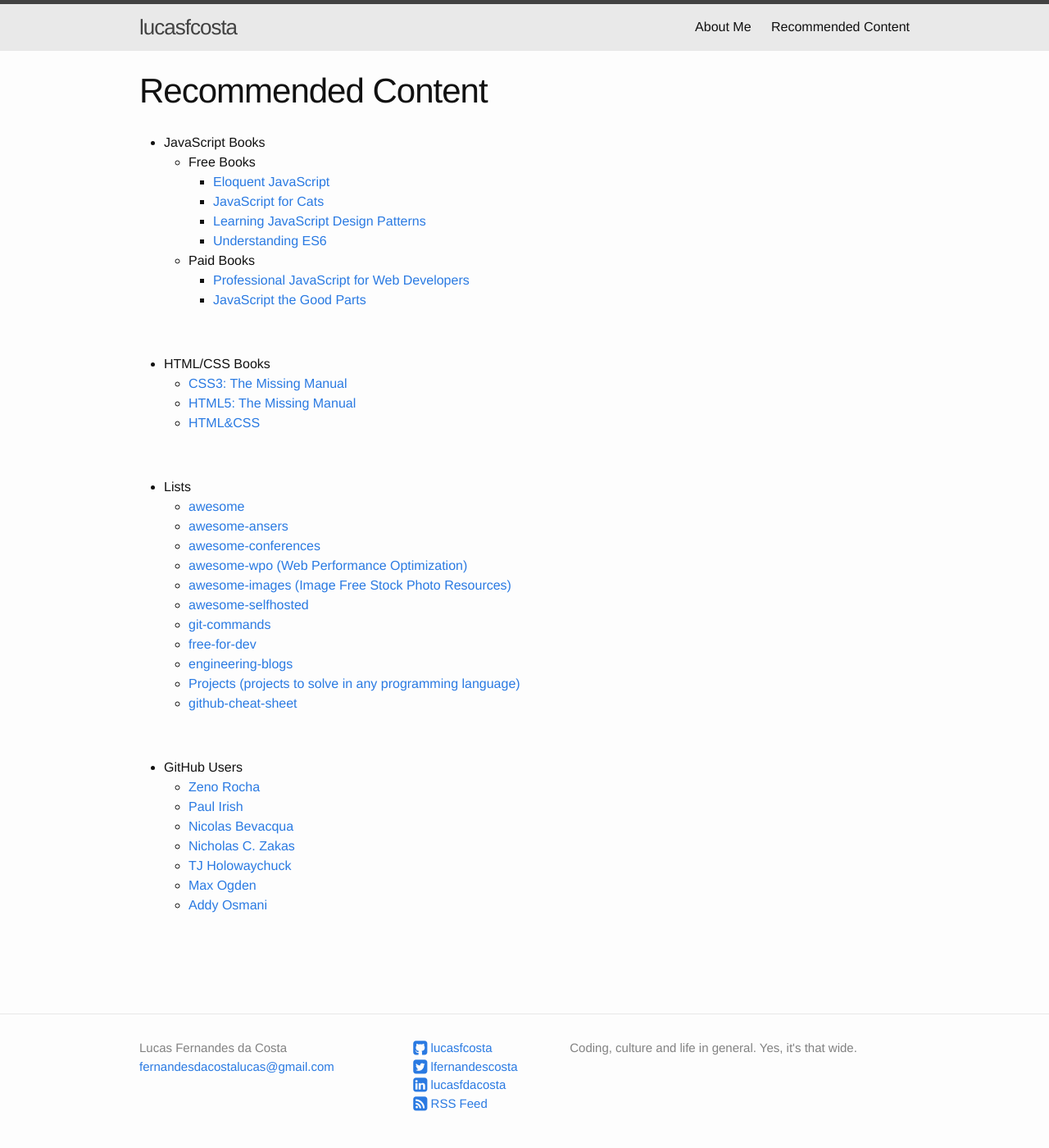
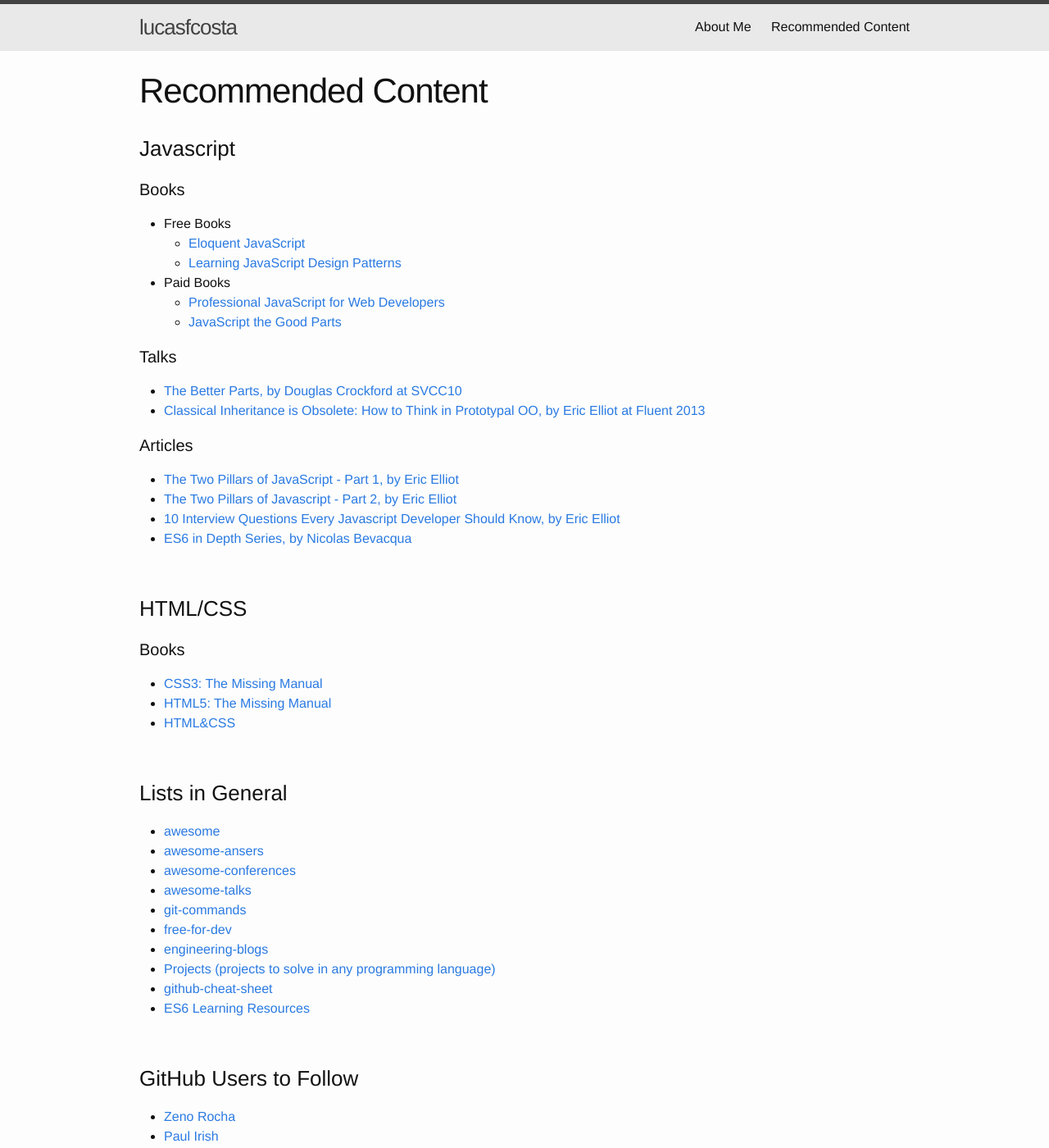
Before and after one commit to lucasfcosta/blog, a Jekyll site: the page built from recommendedContent.md, in a window 1280 px wide and 1400 px high. Shown: the whole window at 82% size. Built offline with Jekyll 4.4.1, drawn with Linux system fonts in a browser that asks for light colours.

Commit message:
Minor recommendedContent update

```diff
--- a/recommendedContent.md
+++ b/recommendedContent.md
@@ -4,45 +4,59 @@
 permalink: /recommended/
 ---
 
-* JavaScript Books
-    - Free Books
-        + [Eloquent JavaScript](http://eloquentjavascript.net/)
-        + [JavaScript for Cats](http://jsforcats.com/)
-        + [Learning JavaScript Design Patterns](http://www.addyosmani.com/resources/essentialjsdesignpatterns/book/)
-        + [Understanding ES6](https://leanpub.com/understandinges6/read)
-    - Paid Books
-        + [Professional JavaScript for Web Developers](http://www.amazon.com/Professional-JavaScript-Developers-Nicholas-Zakas/dp/1118026691)
-        + [JavaScript the Good Parts](http://www.amazon.com/JavaScript-Good-Parts-Douglas-Crockford/dp/0596517742)
+### Javascript
+
+#### Books
+
+* Free Books
+    - [Eloquent JavaScript](http://eloquentjavascript.net/)
+    - [Learning JavaScript Design Patterns](http://www.addyosmani.com/resources/essentialjsdesignpatterns/book/)
+* Paid Books
+    - [Professional JavaScript for Web Developers](http://www.amazon.com/Professional-JavaScript-Developers-Nicholas-Zakas/dp/1118026691)
+    - [JavaScript the Good Parts](http://www.amazon.com/JavaScript-Good-Parts-Douglas-Crockford/dp/0596517742)
+
+#### Talks
+* [The Better Parts, by Douglas Crockford at SVCC10](https://youtu.be/Ji6NHEnNHcA)
+* [Classical Inheritance is Obsolete: How to Think in Prototypal OO, by Eric Elliot at Fluent 2013](https://youtu.be/lKCCZTUx0sI)
+
+#### Articles
+
+* [The Two Pillars of JavaScript - Part 1, by Eric Elliot](https://medium.com/javascript-scene/the-two-pillars-of-javascript-ee6f3281e7f3#.4yl99j7aa)
+* [The Two Pillars of Javascript - Part 2, by Eric Elliot](https://medium.com/javascript-scene/the-two-pillars-of-javascript-pt-2-functional-programming-a63aa53a41a4#.9t6mzthvy)
+* [10 Interview Questions Every Javascript Developer Should Know, by Eric Elliot](https://medium.com/javascript-scene/10-interview-questions-every-javascript-developer-should-know-6fa6bdf5ad95#.9zsa7m1vd)
+* [ES6 in Depth Series, by Nicolas Bevacqua](https://ponyfoo.com/articles/tagged/es6-in-depth)
 
 <br>
 
-* HTML/CSS Books
-    - [CSS3: The Missing Manual](http://shop.oreilly.com/product/0636920024996.do)
-    - [HTML5: The Missing Manual](http://www.amazon.com/HTML5-Missing-Manual-Matthew-MacDonald/dp/1449302394)
-    - [HTML&CSS](http://www.htmlandcssbook.com/)
+### HTML/CSS
+
+#### Books
+* [CSS3: The Missing Manual](http://shop.oreilly.com/product/0636920024996.do)
+* [HTML5: The Missing Manual](http://www.amazon.com/HTML5-Missing-Manual-Matthew-MacDonald/dp/1449302394)
+* [HTML&CSS](http://www.htmlandcssbook.com/)
 
 <br>
 
-* Lists
-    - [awesome](https://github.com/sindresorhus/awesome)
-    - [awesome-ansers](https://github.com/jugoncalves/awesome-answers)
-    - [awesome-conferences](https://github.com/RichardLitt/awesome-conferences)
-    - [awesome-wpo (Web Performance Optimization)](https://github.com/davidsonfellipe/awesome-wpo)
-    - [awesome-images (Image Free Stock Photo Resources)](https://github.com/heyalexej/awesome-images)
-    - [awesome-selfhosted](https://github.com/Kickball/awesome-selfhosted)
-    - [git-commands](https://github.com/bpassos/git-commands)
-    - [free-for-dev](https://github.com/ripienaar/free-for-dev)
-    - [engineering-blogs](https://github.com/kilimchoi/engineering-blogs)
-    - [Projects (projects to solve in any programming language)](https://github.com/karan/Projects)
-    - [github-cheat-sheet](https://github.com/tiimgreen/github-cheat-sheet)
+### Lists in General
+* [awesome](https://github.com/sindresorhus/awesome)
+* [awesome-ansers](https://github.com/jugoncalves/awesome-answers)
+* [awesome-conferences](https://github.com/RichardLitt/awesome-conferences)
+* [awesome-talks](https://github.com/JanVanRyswyck/awesome-talks)
+* [git-commands](https://github.com/bpassos/git-commands)
+* [free-for-dev](https://github.com/ripienaar/free-for-dev)
+* [engineering-blogs](https://github.com/kilimchoi/engineering-blogs)
+* [Projects (projects to solve in any programming language)](https://github.com/karan/Projects)
+* [github-cheat-sheet](https://github.com/tiimgreen/github-cheat-sheet)
+* [ES6 Learning Resources](https://github.com/ericdouglas/ES6-Learning)
 
 <br>
 
-* GitHub Users
-    - [Zeno Rocha](https://github.com/zenorocha)
-    - [Paul Irish](https://github.com/paulirish)
-    - [Nicolas Bevacqua](https://github.com/bevacqua)
-    - [Nicholas C. Zakas](https://github.com/nzakas)
-    - [TJ Holowaychuck](https://github.com/tj)
-    - [Max Ogden](https://github.com/maxogden)
-    - [Addy Osmani](https://github.com/addyosmani)
+### GitHub Users to Follow
+* [Zeno Rocha](https://github.com/zenorocha)
+* [Paul Irish](https://github.com/paulirish)
+* [Nicolas Bevacqua](https://github.com/bevacqua)
+* [Nicholas C. Zakas](https://github.com/nzakas)
+* [TJ Holowaychuck](https://github.com/tj)
+* [Max Ogden](https://github.com/maxogden)
+* [Addy Osmani](https://github.com/addyosmani)
+* [Keith Cirkel](https://github.com/keithamus)
```
